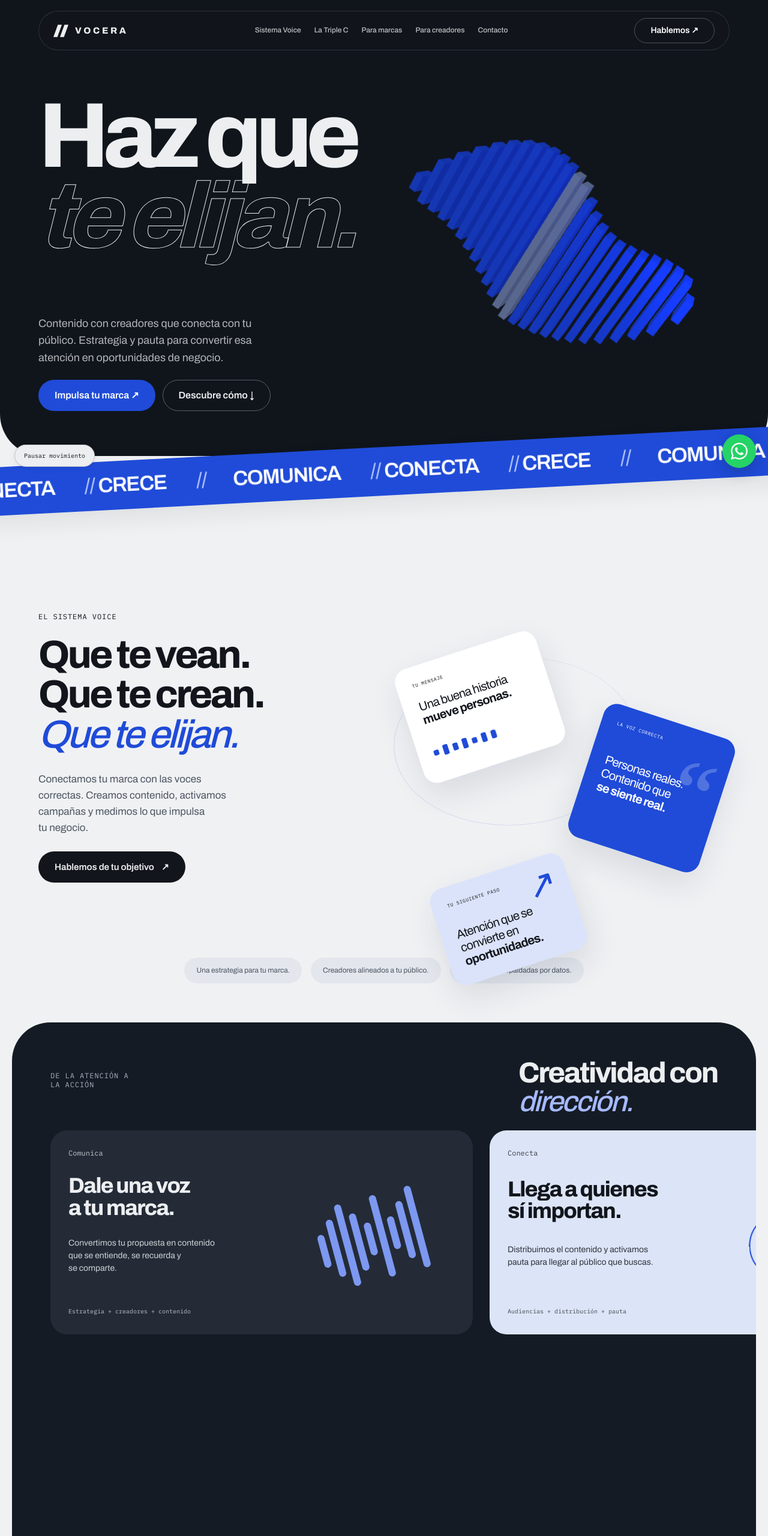
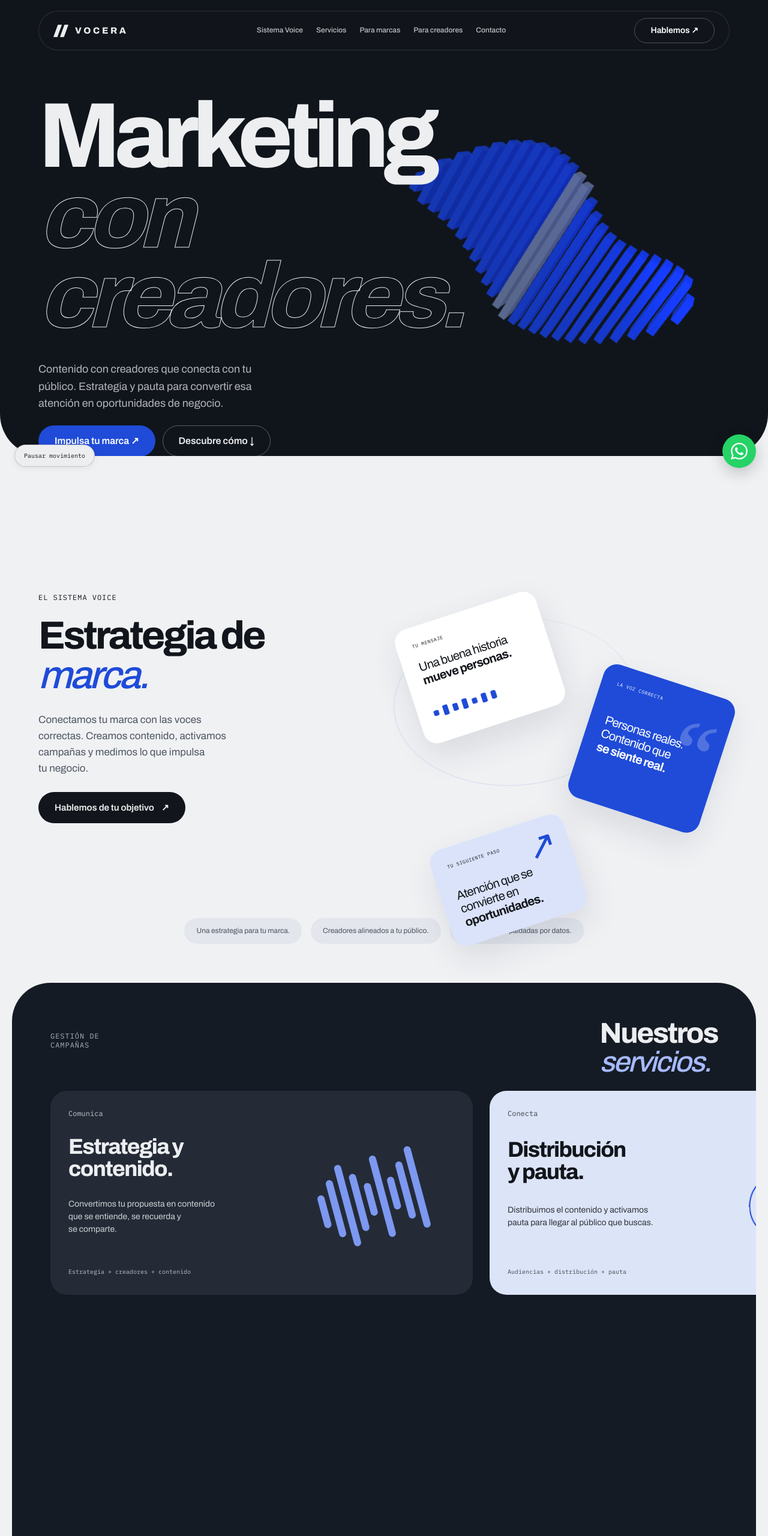
Before and after one commit to mavila-pm/vocera, a plain HTML site: page index.html in a window 1280 px wide. Shown: the top 2560 px of the page at 60% size. Drawn offline with nearby package versions, Linux system fonts and the light colour scheme; animation ran at ten frames a second.

Commit message:
Finalize corporate headings and contact email; preserve current form delivery

```diff
--- a/index.html
+++ b/index.html
@@ -67,7 +67,7 @@
     "url": "https://vocera.lat/",
     "logo": "https://vocera.lat/assets/favicon-512x512.png",
     "slogan": "Conectar para crecer",
-    "email": "hola@vocera.lat",
+    "email": "mavila@vocera.lat",
     "telephone": "+51 928 088 048",
     "areaServed": "PE",
     "sameAs": [
@@ -474,7 +474,7 @@ body.nav-open .wa-fab { opacity: 0; pointer-events: none; }
 }
 
 /* =====================================================================
-   La Triple C: tres fases en secuencia, con sus métricas
+   Servicios: tres fases en secuencia, con sus métricas
    ===================================================================== */
 .triple-c .container { position: relative; }
 .phases {
@@ -739,7 +739,7 @@ body.nav-open .wa-fab { opacity: 0; pointer-events: none; }
 
       <nav class="nav-links" aria-label="Navegación principal">
         <a href="#sistema-voice">Sistema Voice</a>
-        <a href="#triple-c">La Triple C</a>
+        <a href="#triple-c">Servicios</a>
         <a href="#para-marcas">Para marcas</a>
         <a href="#para-creadores">Para creadores</a>
         <a href="#contacto">Contacto</a>
@@ -756,7 +756,7 @@ body.nav-open .wa-fab { opacity: 0; pointer-events: none; }
   <!-- Navegación móvil -->
   <nav class="mobile-nav" id="mobile-nav" aria-label="Menú móvil">
     <a href="#sistema-voice" data-close-nav>Sistema Voice</a>
-    <a href="#triple-c" data-close-nav>La Triple C</a>
+    <a href="#triple-c" data-close-nav>Servicios</a>
     <a href="#diferenciales" data-close-nav>Por qué Vocera</a>
     <a href="#para-marcas" data-close-nav>Para marcas</a>
     <a href="#para-creadores" data-close-nav>Para creadores</a>
@@ -772,15 +772,14 @@ body.nav-open .wa-fab { opacity: 0; pointer-events: none; }
 
     <!-- ============ HERO ============ -->
     <section id="inicio" class="hero on-dark" aria-labelledby="hero-title">
-      <h1 class="hero-title" id="hero-title"><span>Haz que</span><span class="outline">te elijan.</span></h1>
+      <h1 class="hero-title" id="hero-title"><span>Marketing</span><span class="outline">con creadores.</span></h1>
       <div class="scene" id="voice-scene" aria-hidden="true"><div class="scene-fallback"><i style="--h:20%"></i><i style="--h:35%"></i><i style="--h:55%"></i><i style="--h:80%"></i><i style="--h:100%"></i><i style="--h:100%"></i><i style="--h:80%"></i><i style="--h:55%"></i><i style="--h:35%"></i><i style="--h:20%"></i></div></div>
       <div class="hero-bottom"><div><p class="hero-body">Contenido con creadores que conecta con tu público. Estrategia y pauta para convertir esa atención en oportunidades de negocio.</p><div class="hero-ctas"><a href="#contacto" class="btn btn-primary btn-lg" data-open-form="marca"><span class="btn-content">Impulsa tu marca ↗</span></a><a href="#sistema-voice" class="btn btn-line btn-lg"><span class="btn-content">Descubre cómo ↓</span></a></div></div></div>
     </section>
-    <div class="ribbon" aria-label="Comunica. Conecta. Crece."><div class="ribbon-track" aria-hidden="true"><span>COMUNICA <b>//</b> CONECTA <b>//</b> CRECE <b>//</b></span><span>COMUNICA <b>//</b> CONECTA <b>//</b> CRECE <b>//</b></span><span>COMUNICA <b>//</b> CONECTA <b>//</b> CRECE <b>//</b></span><span>COMUNICA <b>//</b> CONECTA <b>//</b> CRECE <b>//</b></span></div></div>
 
     <section id="sistema-voice" class="section voice-system" aria-labelledby="vs-title">
       <div class="container studio-layout">
-        <div class="studio-copy"><span class="soft-label">El sistema Voice</span><h2 class="h2" id="vs-title">Que te vean.<br>Que te crean.<br><em>Que te elijan.</em></h2><p class="lead">Conectamos tu marca con las voces correctas. Creamos contenido, activamos campañas y medimos lo que impulsa tu negocio.</p><a href="#contacto" class="btn btn-dark" data-open-form="marca"><span class="btn-content">Hablemos de tu objetivo <span aria-hidden="true">↗</span></span></a></div>
+        <div class="studio-copy"><span class="soft-label">El sistema Voice</span><h2 class="h2" id="vs-title">Estrategia de<br><em>marca.</em></h2><p class="lead">Conectamos tu marca con las voces correctas. Creamos contenido, activamos campañas y medimos lo que impulsa tu negocio.</p><a href="#contacto" class="btn btn-dark" data-open-form="marca"><span class="btn-content">Hablemos de tu objetivo <span aria-hidden="true">↗</span></span></a></div>
         <div class="voice-collage" aria-label="Estrategia, contenido y resultados">
           <div class="collage-orbit" aria-hidden="true"></div>
           <article class="collage-card card-message"><span class="soft-label">Tu mensaje</span><p>Una buena historia<br><strong>mueve personas.</strong></p><div class="mini-wave" aria-hidden="true"><i></i><i></i><i></i><i></i><i></i><i></i><i></i></div></article>
@@ -792,31 +791,31 @@ body.nav-open .wa-fab { opacity: 0; pointer-events: none; }
     </section>
 
     <section id="triple-c" class="section on-dark triple-c" aria-labelledby="triplec-title">
-      <div class="method-stage"><div class="method-heading container"><span class="soft-label">De la atención a la acción</span><h2 id="triplec-title">Creatividad con<br><em>dirección.</em></h2></div>
+      <div class="method-stage"><div class="method-heading container"><span class="soft-label">Gestión de campañas</span><h2 id="triplec-title">Nuestros<br><em>servicios.</em></h2></div>
         <ol class="phases">
-          <li class="phase phase-communicate"><span class="phase-code">Comunica</span><div class="method-art art-voice" aria-hidden="true"><i></i><i></i><i></i><i></i><i></i><i></i><i></i><i></i><i></i></div><h3>Dale una voz<br>a tu marca.</h3><p>Convertimos tu propuesta en contenido que se entiende, se recuerda y se comparte.</p><span class="method-tag">Estrategia + creadores + contenido</span></li>
-          <li class="phase phase-connect"><span class="phase-code">Conecta</span><div class="method-art art-connect" aria-hidden="true"><i></i><i></i><i></i></div><h3>Llega a quienes<br>sí importan.</h3><p>Distribuimos el contenido y activamos pauta para llegar al público que buscas.</p><span class="method-tag">Audiencias + distribución + pauta</span></li>
-          <li class="phase phase-grow"><span class="phase-code">Crece</span><div class="method-art art-grow" aria-hidden="true"><i></i><i></i><i></i><i></i><i></i></div><h3>Haz más de<br>lo que funciona.</h3><p>Medimos la respuesta y optimizamos la campaña según tu objetivo de negocio.</p><span class="method-tag">Medición + aprendizaje + optimización</span></li>
+          <li class="phase phase-communicate"><span class="phase-code">Comunica</span><div class="method-art art-voice" aria-hidden="true"><i></i><i></i><i></i><i></i><i></i><i></i><i></i><i></i><i></i></div><h3>Estrategia y<br>contenido.</h3><p>Convertimos tu propuesta en contenido que se entiende, se recuerda y se comparte.</p><span class="method-tag">Estrategia + creadores + contenido</span></li>
+          <li class="phase phase-connect"><span class="phase-code">Conecta</span><div class="method-art art-connect" aria-hidden="true"><i></i><i></i><i></i></div><h3>Distribución<br>y pauta.</h3><p>Distribuimos el contenido y activamos pauta para llegar al público que buscas.</p><span class="method-tag">Audiencias + distribución + pauta</span></li>
+          <li class="phase phase-grow"><span class="phase-code">Crece</span><div class="method-art art-grow" aria-hidden="true"><i></i><i></i><i></i><i></i><i></i></div><h3>Medición y<br>optimización.</h3><p>Medimos la respuesta y optimizamos la campaña según tu objetivo de negocio.</p><span class="method-tag">Medición + aprendizaje + optimización</span></li>
         </ol>
       </div>
     </section>
 
     <div class="audiences container">
-      <section class="aud aud-marcas" id="para-marcas" aria-labelledby="marcas-title"><div class="aud-inner"><span class="soft-label">Para marcas</span><h2 id="marcas-title">Tu próximo<br>movimiento.</h2><p class="lead">Lanza un producto, conecta con una nueva audiencia o impulsa tu campaña. Empecemos por lo que quieres lograr.</p><a href="#contacto" class="btn btn-dark btn-lg" data-open-form="marca"><span class="btn-content">Creemos tu campaña <span aria-hidden="true">↗</span></span></a></div><span class="aud-symbol" aria-hidden="true">↗</span></section>
-      <section class="aud aud-creadores on-dark" id="para-creadores" aria-labelledby="creadores-title"><div class="aud-inner"><span class="soft-label">Para creadores</span><h2 id="creadores-title">Tu voz.<br>Nuevas posibilidades.</h2><p class="lead">Crea contenido para marcas que conecten con tu estilo. Buscamos creatividad, criterio y compromiso.</p><a href="#contacto" class="btn btn-line btn-lg" data-open-form="creador"><span class="btn-content">Quiero ser parte <span aria-hidden="true">↗</span></span></a></div></section>
+      <section class="aud aud-marcas" id="para-marcas" aria-labelledby="marcas-title"><div class="aud-inner"><span class="soft-label">Para marcas</span><h2 id="marcas-title">Campañas<br>para marcas.</h2><p class="lead">Lanza un producto, conecta con una nueva audiencia o impulsa tu campaña. Empecemos por lo que quieres lograr.</p><a href="#contacto" class="btn btn-dark btn-lg" data-open-form="marca"><span class="btn-content">Creemos tu campaña <span aria-hidden="true">↗</span></span></a></div><span class="aud-symbol" aria-hidden="true">↗</span></section>
+      <section class="aud aud-creadores on-dark" id="para-creadores" aria-labelledby="creadores-title"><div class="aud-inner"><span class="soft-label">Para creadores</span><h2 id="creadores-title">Red de<br>creadores.</h2><p class="lead">Crea contenido para marcas que conecten con tu estilo. Buscamos creatividad, criterio y compromiso.</p><a href="#contacto" class="btn btn-line btn-lg" data-open-form="creador"><span class="btn-content">Quiero ser parte <span aria-hidden="true">↗</span></span></a></div></section>
     </div>
 
     <!-- ============ CONTACTO ============ -->
     <section id="contacto" class="section contacto" aria-labelledby="contacto-title">
       <div class="container contact-layout">
         <div class="contact-aside">
-          <h2 class="h2" id="contacto-title">Hagamos que<br><em>pase.</em></h2>
+          <h2 class="h2" id="contacto-title">Contacto<br><em>comercial.</em></h2>
           <p class="lead">Cuéntanos qué buscas. Diseñemos el siguiente paso de tu marca.</p>
 
           <div class="direct">
             <p>¿Prefieres escribir directo?</p>
             <ul>
-              <li><a class="text-link" href="mailto:hola@vocera.lat">hola@vocera.lat</a></li>
+              <li><a class="text-link" href="mailto:mavila@vocera.lat">mavila@vocera.lat</a></li>
               <li><a class="text-link" href="https://wa.me/51928088048" target="_blank" rel="noopener">WhatsApp +51 928 088 048</a></li>
             </ul>
           </div>
@@ -904,7 +903,7 @@ body.nav-open .wa-fab { opacity: 0; pointer-events: none; }
           <ul class="footer-links">
             <li><a href="#inicio">Inicio</a></li>
             <li><a href="#sistema-voice">Sistema Voice</a></li>
-            <li><a href="#triple-c">La Triple C</a></li>
+            <li><a href="#triple-c">Servicios</a></li>
             <li><a href="#para-marcas">Para marcas</a></li>
             <li><a href="#para-creadores">Para creadores</a></li>
             <li><a href="#contacto">Contacto</a></li>
@@ -914,7 +913,7 @@ body.nav-open .wa-fab { opacity: 0; pointer-events: none; }
         <div>
           <h2 class="footer-col-title">Contacto directo</h2>
           <ul class="footer-links">
-            <li><a href="mailto:hola@vocera.lat">hola@vocera.lat</a></li>
+            <li><a href="mailto:mavila@vocera.lat">mavila@vocera.lat</a></li>
             <li><a href="https://wa.me/51928088048" target="_blank" rel="noopener">WhatsApp +51 928 088 048</a></li>
             <li><a href="https://wa.me/51928088048?text=Hola%20Vocera%2C%20soy%20una%20marca%20y%20quiero%20conocer%20el%20sistema%20Voice." target="_blank" rel="noopener">Contacto de marcas</a></li>
             <li><a href="https://wa.me/51928088048?text=Hola%20Vocera%2C%20soy%20creador%20y%20quiero%20ser%20una%20voz%20Vocera." target="_blank" rel="noopener">Contacto de creadores</a></li>
@@ -924,7 +923,6 @@ body.nav-open .wa-fab { opacity: 0; pointer-events: none; }
 
       <div class="footer-bottom">
         <span>© 2026 Vocera. Todos los derechos reservados.</span>
-        <span class="mono">comunica // conecta // crece</span>
       </div>
     </div>
   </footer>
```
